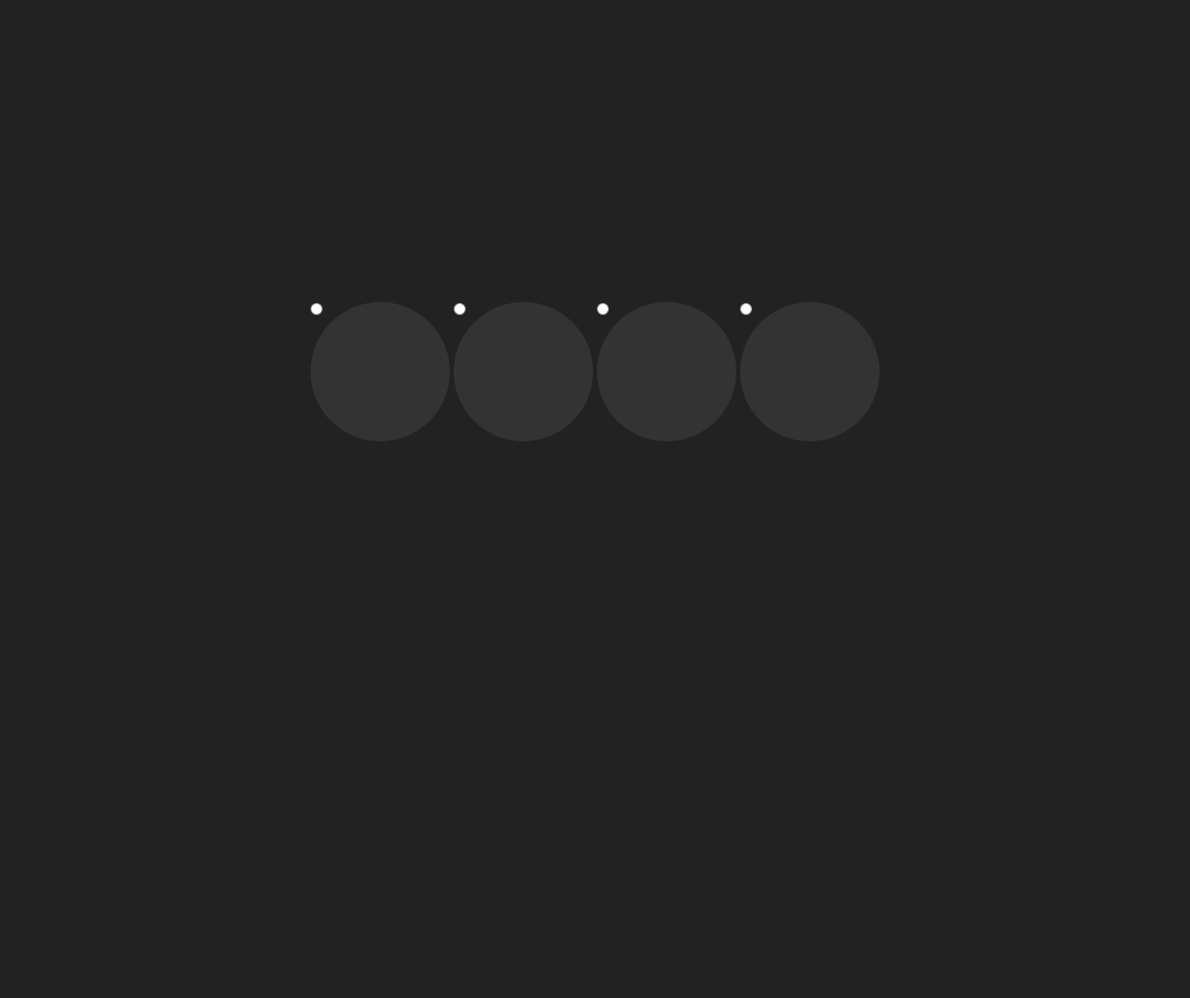
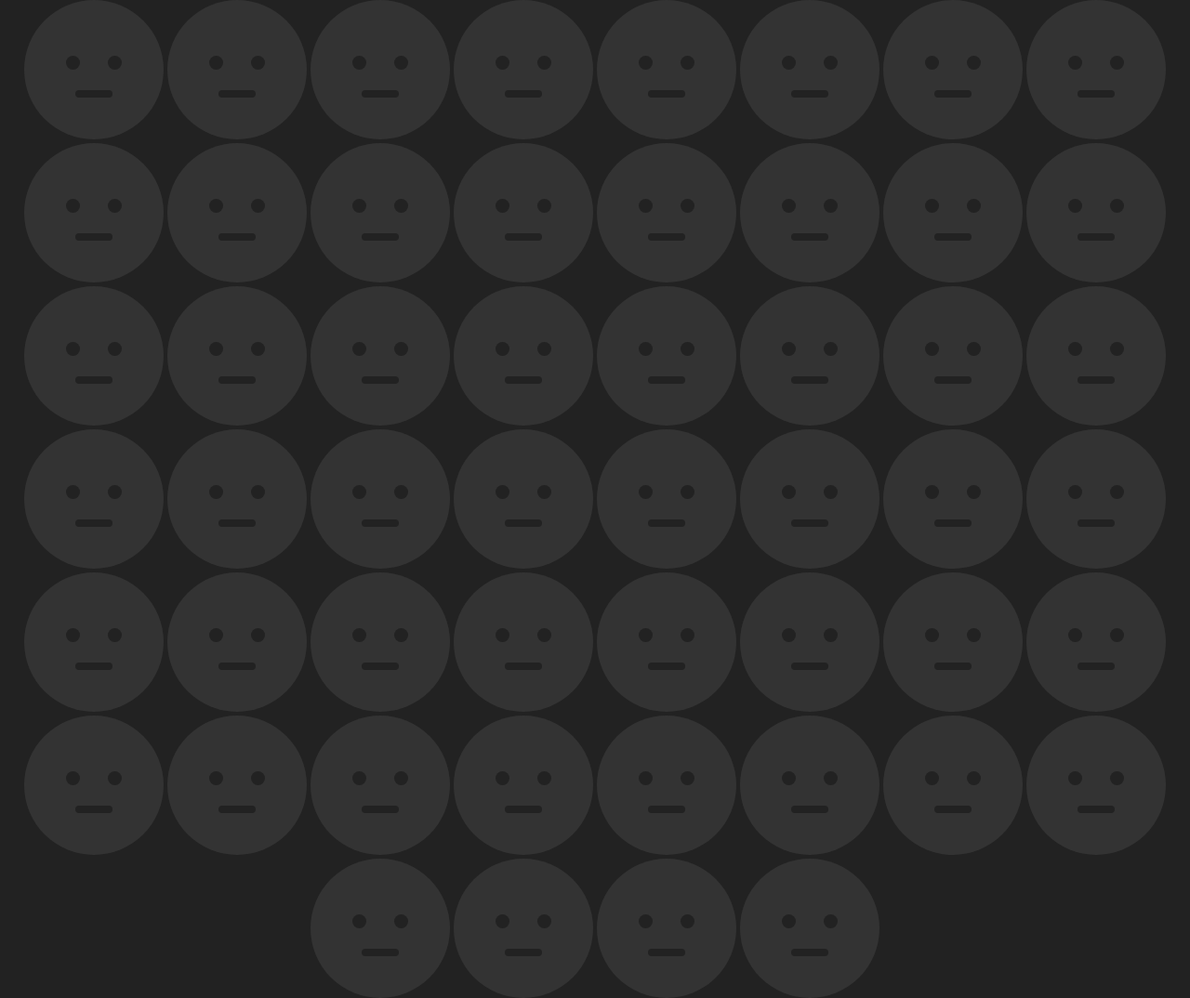
Before and after one commit to Linh777GKOG/Smiley_Face_Effects, a plain HTML site: page index.html in a window 1280 px wide. Shown: the whole page at 93% size. Before the commit the page ends 800 px from the top, so only its background shows below. Drawn offline with Linux system fonts and the light colour scheme.

Commit message:
push code

```diff
--- a/index.html
+++ b/index.html
@@ -24,5 +24,197 @@
       <input type="radio" name="green" />
       <div class="face"></div>
     </label>
+    <label>
+      <input type="radio" name="pink" />
+      <div class="face"></div>
+    </label>
+    <label>
+      <input type="radio" name="green" />
+      <div class="face"></div>
+    </label>
+    <label>
+      <input type="radio" name="pink" />
+      <div class="face"></div>
+    </label>
+    <label>
+      <input type="radio" name="green" />
+      <div class="face"></div>
+    </label>
+    <label>
+      <input type="radio" name="pink" />
+      <div class="face"></div>
+    </label>
+    <label>
+      <input type="radio" name="green" />
+      <div class="face"></div>
+    </label>
+    <label>
+      <input type="radio" name="pink" />
+      <div class="face"></div>
+    </label>
+    <label>
+      <input type="radio" name="green" />
+      <div class="face"></div>
+    </label>
+    <label>
+      <input type="radio" name="pink" />
+      <div class="face"></div>
+    </label>
+    <label>
+      <input type="radio" name="green" />
+      <div class="face"></div>
+    </label>
+    <label>
+      <input type="radio" name="pink" />
+      <div class="face"></div>
+    </label>
+    <label>
+      <input type="radio" name="green" />
+      <div class="face"></div>
+    </label>
+    <label>
+      <input type="radio" name="pink" />
+      <div class="face"></div>
+    </label>
+    <label>
+      <input type="radio" name="green" />
+      <div class="face"></div>
+    </label>
+    <label>
+      <input type="radio" name="pink" />
+      <div class="face"></div>
+    </label>
+    <label>
+      <input type="radio" name="green" />
+      <div class="face"></div>
+    </label>
+    <label>
+      <input type="radio" name="pink" />
+      <div class="face"></div>
+    </label>
+    <label>
+      <input type="radio" name="green" />
+      <div class="face"></div>
+    </label>
+    <label>
+      <input type="radio" name="pink" />
+      <div class="face"></div>
+    </label>
+    <label>
+      <input type="radio" name="green" />
+      <div class="face"></div>
+    </label>
+    <label>
+      <input type="radio" name="pink" />
+      <div class="face"></div>
+    </label>
+    <label>
+      <input type="radio" name="green" />
+      <div class="face"></div>
+    </label>
+    <label>
+      <input type="radio" name="pink" />
+      <div class="face"></div>
+    </label>
+    <label>
+      <input type="radio" name="green" />
+      <div class="face"></div>
+    </label>
+    <label>
+      <input type="radio" name="pink" />
+      <div class="face"></div>
+    </label>
+    <label>
+      <input type="radio" name="green" />
+      <div class="face"></div>
+    </label>
+    <label>
+      <input type="radio" name="pink" />
+      <div class="face"></div>
+    </label>
+    <label>
+      <input type="radio" name="green" />
+      <div class="face"></div>
+    </label>
+    <label>
+      <input type="radio" name="pink" />
+      <div class="face"></div>
+    </label>
+    <label>
+      <input type="radio" name="green" />
+      <div class="face"></div>
+    </label>
+    <label>
+      <input type="radio" name="pink" />
+      <div class="face"></div>
+    </label>
+    <label>
+      <input type="radio" name="green" />
+      <div class="face"></div>
+    </label>
+    <label>
+      <input type="radio" name="pink" />
+      <div class="face"></div>
+    </label>
+    <label>
+      <input type="radio" name="green" />
+      <div class="face"></div>
+    </label>
+    <label>
+      <input type="radio" name="pink" />
+      <div class="face"></div>
+    </label>
+    <label>
+      <input type="radio" name="green" />
+      <div class="face"></div>
+    </label>
+    <label>
+      <input type="radio" name="pink" />
+      <div class="face"></div>
+    </label>
+    <label>
+      <input type="radio" name="green" />
+      <div class="face"></div>
+    </label>
+    <label>
+      <input type="radio" name="pink" />
+      <div class="face"></div>
+    </label>
+    <label>
+      <input type="radio" name="green" />
+      <div class="face"></div>
+    </label>
+    <label>
+      <input type="radio" name="pink" />
+      <div class="face"></div>
+    </label>
+    <label>
+      <input type="radio" name="green" />
+      <div class="face"></div>
+    </label>
+    <label>
+      <input type="radio" name="pink" />
+      <div class="face"></div>
+    </label>
+    <label>
+      <input type="radio" name="green" />
+      <div class="face"></div>
+    </label>
+    <label>
+      <input type="radio" name="pink" />
+      <div class="face"></div>
+    </label>
+    <label>
+      <input type="radio" name="green" />
+      <div class="face"></div>
+    </label>
+    <label>
+      <input type="radio" name="pink" />
+      <div class="face"></div>
+    </label>
+    <label>
+      <input type="radio" name="green" />
+      <div class="face"></div>
+    </label>
   </body>
 </html>
--- a/style.css
+++ b/style.css
@@ -27,7 +27,7 @@ label {
 }
 
 label input {
-  /* appearance: none; */
+  appearance: none;
 }
 
 label .face {
@@ -36,4 +36,53 @@ label .face {
   background: #333;
   border-radius: 50%;
   cursor: pointer;
+  mix-blend-mode: lighten;
+  transition: 0.5s;
 }
+
+label input:checked ~ .face {
+  background: var(--clr1);
+  z-index: 1000;
+  filter: drop-shadow(0 0 50px var(--clr1)) drop-shadow(0 0 100px var(--clr1))
+    drop-shadow(0 0 150px var(--clr1));
+}
+label:nth-child(even) input:checked ~ .face {
+  background: var(--clr2);
+  filter: drop-shadow(0 0 50px var(--clr2)) drop-shadow(0 0 100px var(--clr2))
+    drop-shadow(0 0 150px var(--clr2));
+}
+label .face::before {
+  content: "";
+  position: absolute;
+  top: 60px;
+  left: 45px;
+  width: 15px;
+  height: 15px;
+  background: #111;
+  opacity: 0.5;
+  border-radius: 50%;
+  box-shadow: 45px 0 0 #111;
+}
+
+label .face::after {
+  content: "";
+  position: absolute;
+  left: 50%;
+  transform: translateX(-50%);
+  bottom: 45px;
+  width: 40px;
+  height: 8px;
+  border-radius: 8px;
+  background: #111;
+  opacity: 0.5;
+  transition: 0.5s;
+}
+
+label input:checked ~ .face::after {
+  width: 40px;
+  height: 20px;
+  border-radius: 0;
+  border-bottom-left-radius: 20px;
+  border-bottom-right-radius: 20px;
+  transform: translateX(-50%) translateY(10px);
+}
```
